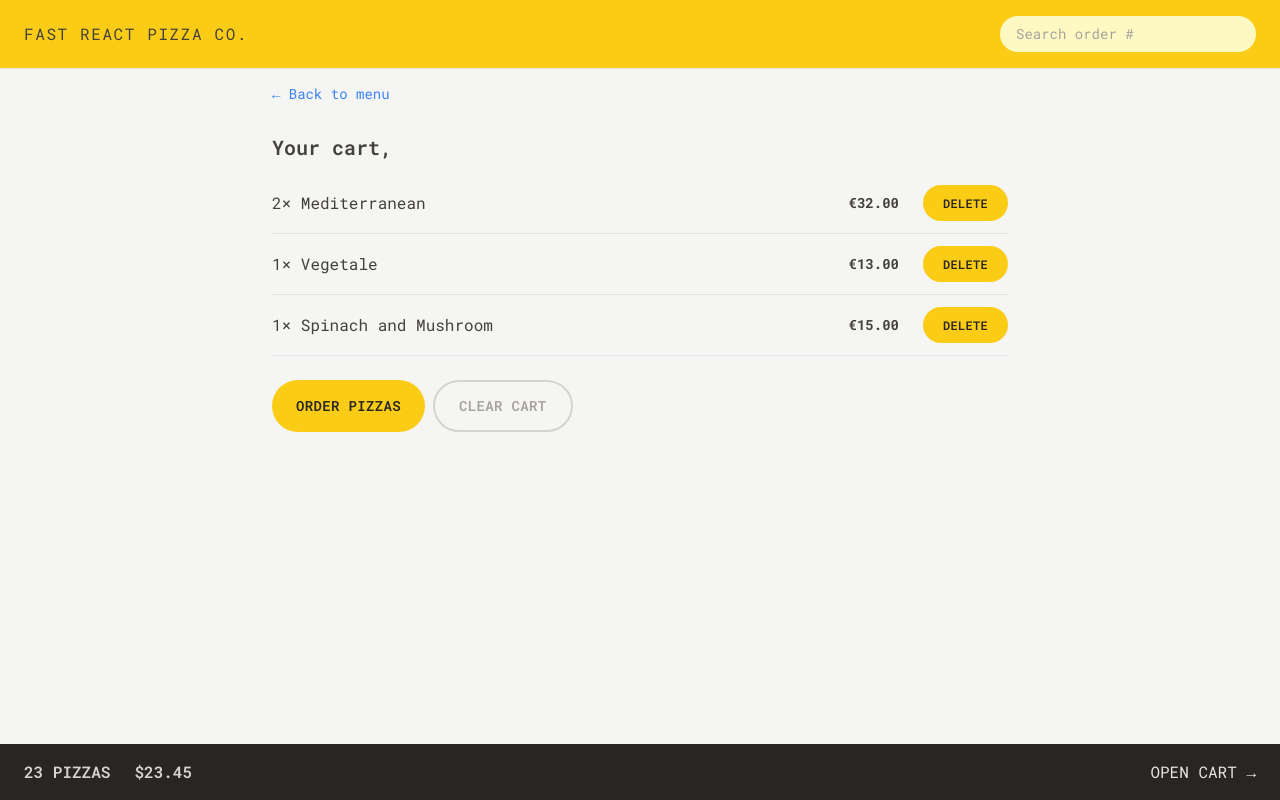
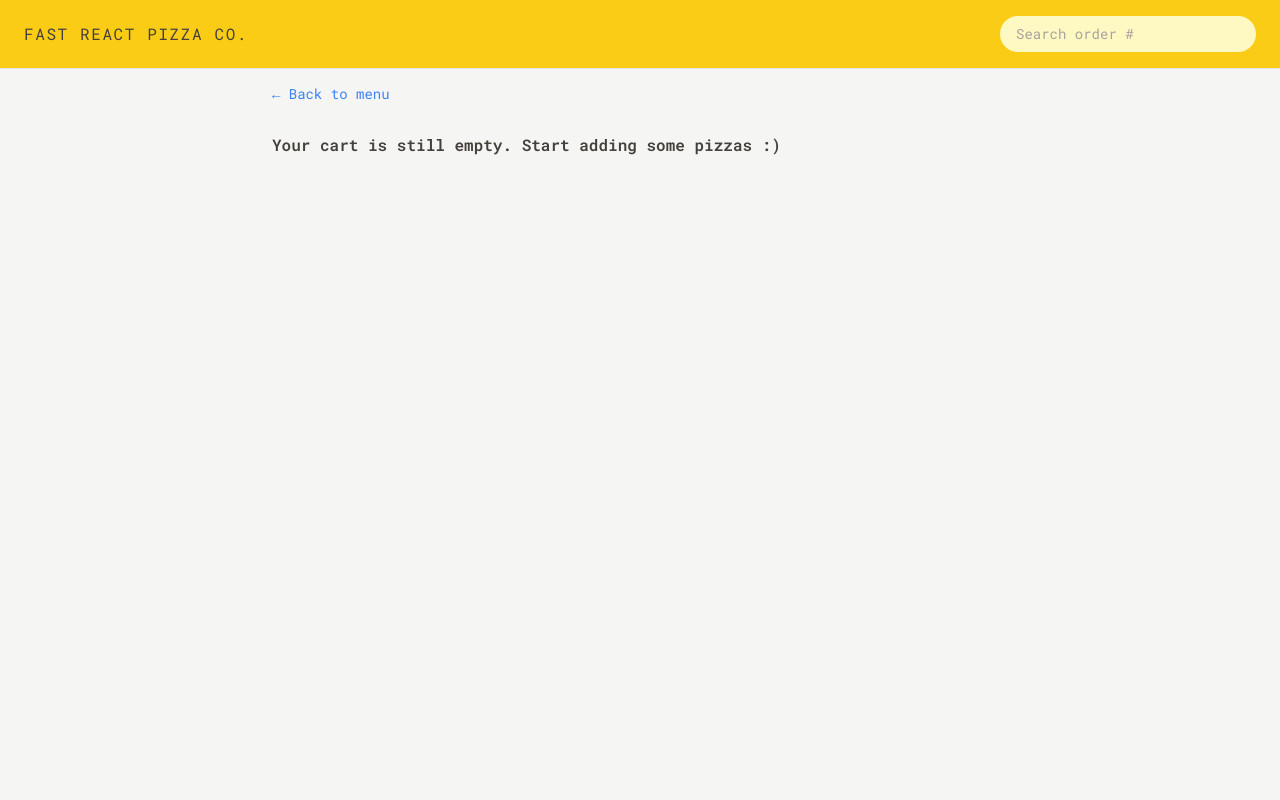
Before and after one commit to Florent-8/16-fast-react-pizza, a React (Vite) app: page /cart in a window 1280 px wide. Built offline with nearby package versions, Linux system fonts and the light colour scheme.

Commit message:
feat: implement cart functionality with Redux, add item deletion and empty cart handling

```diff
--- a/src/features/cart/Cart.jsx
+++ b/src/features/cart/Cart.jsx
@@ -1,36 +1,17 @@
-import { Link } from "react-router-dom";
+
 import LinkButton from "../../ui/LinkButton";
 import Button from "../../ui/Button";
 import CartItem from "./CartItem";
-import { useSelector } from "react-redux";
-const fakeCart = [
-  {
-    pizzaId: 12,
-    name: "Mediterranean",
-    quantity: 2,
-    unitPrice: 16,
-    totalPrice: 32,
-  },
-  {
-    pizzaId: 6,
-    name: "Vegetale",
-    quantity: 1,
-    unitPrice: 13,
-    totalPrice: 13,
-  },
-  {
-    pizzaId: 11,
-    name: "Spinach and Mushroom",
-    quantity: 1,
-    unitPrice: 15,
-    totalPrice: 15,
-  },
-];
+import { useDispatch, useSelector } from "react-redux";
+import { clearCart, getCart, getUsername } from "./cartSlice";
+import EmptyCart from "./EmptyCart"
 
 function Cart() {
-   const username = useSelector(state=>state.user.username)
-  const cart = fakeCart;
+  const username = useSelector(getUsername);
+  const cart = useSelector(getCart);
+  const dispatch = useDispatch()
 
+  if(!cart.length) return  <EmptyCart/>
   return (
     <div className="px-4 py-3">
       <LinkButton to="/menu">&larr; Back to menu</LinkButton>
@@ -38,7 +19,7 @@
       <h2 className="mt-7 text-xl font-semibold">Your cart, {username}</h2>
       <ul className="mt-3 divide-y divide-stone-200 border-b">
         {cart.map((item) => (
-          <CartItem item={item} key={item.key} />
+          <CartItem item={item} key={item.id} />
         ))}
       </ul>
       <div className="mt-6 space-x-2">
@@ -46,8 +27,7 @@
           Order pizzas
         </Button>
 
-        <Button type="secondary">Clear cart</Button>
-
+        <Button type="secondary" onClick={()=>dispatch(clearCart())}>Clear cart</Button>
       </div>
     </div>
   );
--- a/src/features/cart/CartItem.jsx
+++ b/src/features/cart/CartItem.jsx
@@ -1,5 +1,6 @@
-import Button from '../../ui/Button';
 import { formatCurrency } from '../../utils/helpers';
+import DeleteItem from './DeleteItem';
+
 function CartItem({ item }) {
   const { pizzaId, name, quantity, totalPrice } = item;
 
@@ -10,7 +11,7 @@
       </p>
       <div className='flex justify-between items-center sm:gap-6'>
         <p className='text-sm font-bold'>{formatCurrency(totalPrice)}</p>
-        <Button type="small">Delete</Button>
+        <DeleteItem pizzaId={pizzaId}/>
       </div>
     </li>
   );
--- a/src/features/cart/CartOverview.jsx
+++ b/src/features/cart/CartOverview.jsx
@@ -1,11 +1,18 @@
-import { Link } from "react-router-dom";
+import { useSelector } from "react-redux";
+import { Form, Link } from "react-router-dom";
+import { getTotalCartPrice, getTotalCartQuantity } from "./cartSlice";
+import { formatCurrency } from "../../utils/helpers";
 
 function CartOverview() {
+  const totalCartQuantity = useSelector(getTotalCartQuantity)
+  const totalCartPrice = useSelector(getTotalCartPrice)
+
+  if(!totalCartQuantity) return null;
   return (
     <div className="flex items-center justify-between bg-stone-800 px-4 py-4 text-sm uppercase text-stone-200 sm:px-6 md:text-base">
       <p className="space-x-4 font-semibold text-stone-300 sm:space-x-6">
-        <span>23 pizzas</span>
-        <span>$23.45</span>
+        <span>{totalCartQuantity} pizzas</span>
+        <span>{formatCurrency(totalCartPrice)}</span>
       </p>
       <Link to="/cart">Open cart &rarr;</Link>
     </div>
--- /dev/null
+++ b/src/features/cart/DeleteItem.jsx
@@ -0,0 +1,13 @@
+
+import Button from "../../ui/Button"
+import { useDispatch } from "react-redux"
+import { deleteItem } from "./cartSlice"
+
+function DeleteItem({pizzaId}) {
+    const dispatch = useDispatch();
+    return (
+        <Button type="small" onClick={()=>dispatch(deleteItem(pizzaId))}>Delete</Button>
+    )
+}
+
+export default DeleteItem
--- a/src/features/cart/EmptyCart.jsx
+++ b/src/features/cart/EmptyCart.jsx
@@ -1,11 +1,12 @@
-import { Link } from 'react-router-dom';
+
+import LinkButton from '../../ui/LinkButton';
 
 function EmptyCart() {
   return (
-    <div>
-      <Link to="/menu">&larr; Back to menu</Link>
+    <div className='py-3 px-4'>
+      <LinkButton to="/menu">&larr; Back to menu</LinkButton>
 
-      <p>Your cart is still empty. Start adding some pizzas :)</p>
+      <p className='font-semibold mt-7'>Your cart is still empty. Start adding some pizzas :)</p>
     </div>
   );
 }
--- /dev/null
+++ b/src/features/cart/cartSlice.js
@@ -0,0 +1,64 @@
+import { createSlice } from "@reduxjs/toolkit";
+
+const initialState = {
+  cart: [],
+  //   cart: [
+  //     {
+  //       pizzaId: 12,
+  //       name: "Mediterranean",
+  //       quantity: 2,
+  //       unitPrice: 16,
+  //       totalPrice: 32,
+  //     },
+  //   ],
+};
+
+const cartSlice = createSlice({
+  name: "cart",
+  initialState,
+  reducers: {
+    addItem(state, action) {
+      //payload = newItem
+      state.cart.push(action.payload);
+    },
+    deleteItem(state, action) {
+      //payload = pizzaId
+      state.cart = state.cart.filter((item) => item.pizzaId !== action.payload);
+    },
+    increaseItemQuantity(state, action) {
+      const item = state.cart.find((item) => item.pizzaId === action.payload);
+      item.quantity++;
+      item.totalPrice = item.quantity * item.unitPrice;
+    },
+    decreaseItemQuantity(state, action) {
+      const item = state.cart.find((item) => item.pizzaId === action.payload);
+      item.quantity--;
+      item.totalPrice = item.quantity * item.unitPrice;
+    },
+    clearCart(state) {
+      state.cart = [];
+    },
+  },
+});
+
+export const {
+  addItem,
+  deleteItem,
+  increaseItemQuantity,
+  decreaseItemQuantity,
+  clearCart,
+} = cartSlice.actions;
+
+export default cartSlice.reducer;
+
+export const getCart = (state) => state.cart.cart;
+
+export const getUsername = (state) => state.user.username;
+
+export const getTotalCartQuantity = (state) =>
+  state.cart.cart.reduce((sum, item) => sum + item.quantity, 0);
+
+export const getTotalCartPrice = (state) =>
+  state.cart.cart.reduce((sum, item) => sum + item.totalPrice, 0);
+
+export const getCurerrentQuantityById = id=> state=>state.cart.cart.find(item=>item.pizzaId === id ) ?. quantity ??0;
--- a/src/features/menu/MenuItem.jsx
+++ b/src/features/menu/MenuItem.jsx
@@ -1,7 +1,27 @@
 import { formatCurrency } from "../../utils/helpers";
-import Button from "../../ui/Button"
+import Button from "../../ui/Button";
+import { useDispatch, useSelector } from "react-redux";
+import { addItem, getCurerrentQuantityById } from "../cart/cartSlice";
+import DeleteItem from "../cart/DeleteItem";
+
 function MenuItem({ pizza }) {
+  const dispatch = useDispatch();
+
   const { id, name, unitPrice, ingredients, soldOut, imageUrl } = pizza;
+  const currentQuantity = useSelector(getCurerrentQuantityById(id));
+  const isInCart = currentQuantity >0;
+
+  // console.log(id)
+  function handleAddToCart() {
+    const newItem = {
+      pizzaId: id,
+      name,
+      quantity: 1,
+      unitPrice,
+      totalPrice: unitPrice * 1,
+    };
+    dispatch(addItem(newItem));
+  }
 
   return (
     <li className="flex gap-4 py-2">
@@ -10,12 +30,12 @@
         alt={name}
         className={`h-24 ${soldOut ? "opacity-70 grayscale" : ""}`}
       />
-      <div className="flex flex-col grow pt-0.5">
+      <div className="flex grow flex-col pt-0.5">
         <p className="font-medium">{name}</p>
         <p className="text-sm capitalize italic text-stone-500">
           {ingredients.join(", ")}
         </p>
-        <div className="mt-auto flex  items-center justify-between">
+        <div className="mt-auto flex items-center justify-between">
           {!soldOut ? (
             <p className="text-sm">{formatCurrency(unitPrice)}</p>
           ) : (
@@ -23,7 +43,14 @@
               Sold out
             </p>
           )}
-          <Button type="small">Add to cart</Button>
+
+          {isInCart && <DeleteItem pizzaId={id} />}
+
+          {!soldOut && !isInCart && (
+            <Button type="small" onClick={handleAddToCart}>
+              Add to cart
+            </Button>
+          )}
         </div>
       </div>
     </li>
--- a/src/features/user/Username.jsx
+++ b/src/features/user/Username.jsx
@@ -1,7 +1,8 @@
 import { useSelector } from "react-redux";
+import { getUsername } from "../cart/cartSlice";
 
 function Username() {
- const username =  useSelector(state=>state.user.username)
+ const username =  useSelector(getUsername)
 
  if(!username) return null;
   return <div className="hidden text-sm font-semibold md:block">{username}</div>;
--- a/src/store.js
+++ b/src/store.js
@@ -1,9 +1,11 @@
 import { configureStore } from "@reduxjs/toolkit";
 import userReducer from './features/user/userSlice'
+import cartReducer from './features/cart/cartSlice'
 
 const store = configureStore({
     reducer:{
         user:userReducer,
+        cart: cartReducer
     }
 })
 
--- a/src/ui/Button.jsx
+++ b/src/ui/Button.jsx
@@ -1,6 +1,6 @@
 import { Link } from "react-router-dom";
 
-function Button({ children, disabled, to, type }) {
+function Button({ children, disabled, to, type, onClick }) {
   const base =
     " text-sm inline-block rounded-full bg-yellow-400  font-semibold uppercase tracking-wide text-stone-800 transition-colors duration-300 hover:bg-yellow-300 focus:bg-yellow-300 focus:outline-none focus:ring focus:ring-yellow-300 focus:ring-offset-2 disabled:cursor-not-allowed";
   const styles = {
@@ -16,6 +16,13 @@
         {children}
       </Link>
     );
+
+  if (onClick)
+    return (
+      <button className={styles[type]} disabled={disabled} onClick={onClick}>
+        {children}
+      </button>
+    );
   return (
     <button className={styles[type]} disabled={disabled}>
       {children}
```
